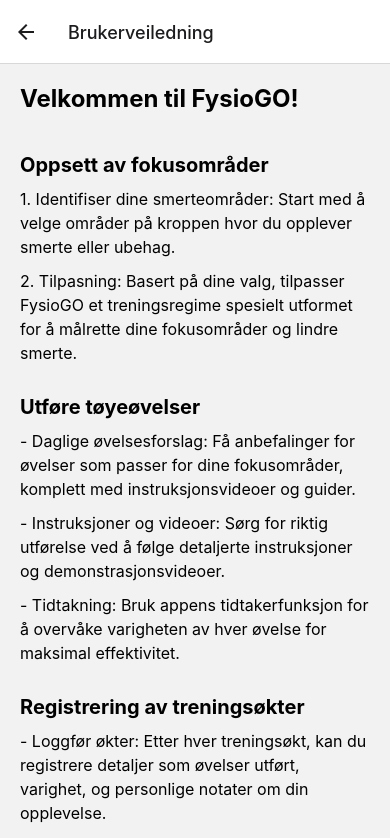
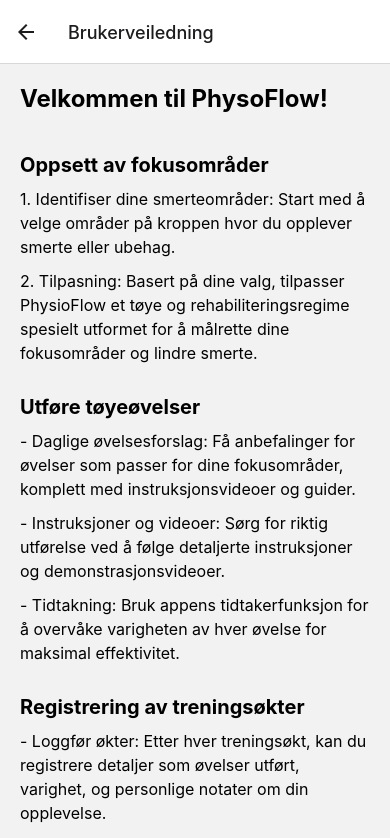
Before and after one commit to TommyS-NO/PhysioFlow-Prototype, a React Native app in the folder frontend/: screen /UserGuideScreen in a window 390 px wide. Shown: the top 838 px of the page. Built offline with nearby package versions, Linux system fonts and the light colour scheme; no server answers.

Commit message:
Updated company name

```diff
--- a/frontend/Screens/UserGuideScreen.tsx
+++ b/frontend/Screens/UserGuideScreen.tsx
@@ -21,7 +21,7 @@
 
   return (
     <ScrollView style={styles.container}>
-      <Text style={styles.title}>Velkommen til FysioGO!</Text>
+      <Text style={styles.title}>Velkommen til PhysoFlow!</Text>
 
       <Text style={styles.heading}>Oppsett av fokusområder</Text>
       <Text style={styles.text}>
@@ -29,7 +29,7 @@
         hvor du opplever smerte eller ubehag.
       </Text>
       <Text style={styles.text}>
-        2. Tilpasning: Basert på dine valg, tilpasser FysioGO et treningsregime
+        2. Tilpasning: Basert på dine valg, tilpasser PhysioFlow et tøye og rehabiliteringsregime
         spesielt utformet for å målrette dine fokusområder og lindre smerte.
       </Text>
 
```
